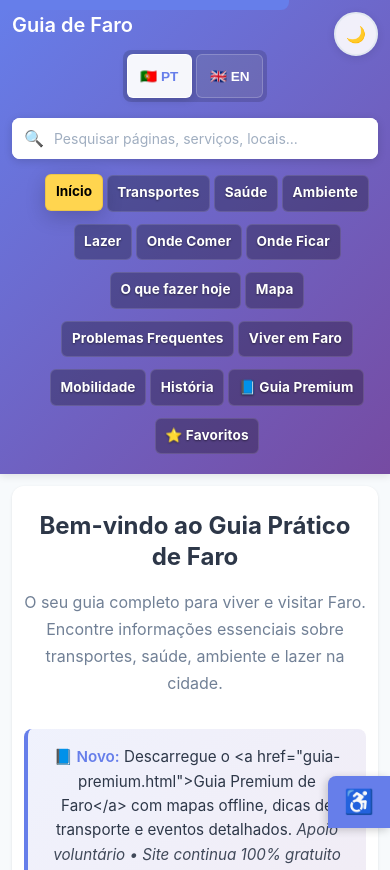
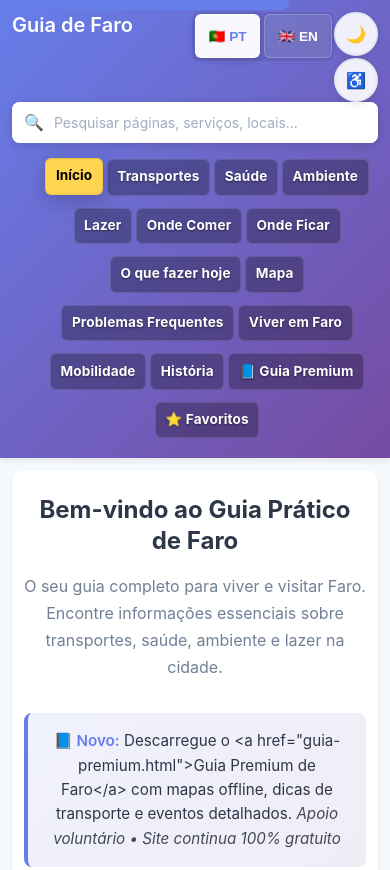
Before and after one commit to papoon/cidadedefaro, a plain HTML site: page index.html in a window 390 px wide. Shown: the top 870 px of the page. Drawn offline with Linux system fonts and the light colour scheme.

Commit message:
fix: acessibility buttton

```diff
--- a/css/accessibility.css
+++ b/css/accessibility.css
@@ -39,35 +39,44 @@
    =================================== */
 
 .accessibility-toolbar {
+    /* Place toolbar next to the dark-mode and lang controls on larger screens.
+       On small screens it will fall back to the side (see media query below). */
     position: fixed;
-    top: 20%;
-    right: 0;
+    /* align under the dark-mode toggle (which is at top:1rem; right:1rem; width:3rem) */
+    right: 1rem;
+    top: calc(1rem + 3rem + 0.5rem);
     z-index: 9999;
+    display: flex;
+    flex-direction: column;
+    align-items: center;
 }
 
 .accessibility-toggle {
-    background: #667eea;
-    color: white;
-    border: none;
-    border-radius: 8px 0 0 8px;
-    padding: 0.75rem 1rem;
-    font-size: 1.5rem;
+    /* Match the visual style of the circular dark-mode toggle on desktop */
+    background: rgba(255, 255, 255, 0.9);
+    color: #2d3748;
+    border: 2px solid #e2e8f0;
+    border-radius: 50%;
+    width: 3rem;
+    height: 3rem;
+    padding: 0;
+    font-size: 1.25rem;
     cursor: pointer;
-    box-shadow: -2px 2px 8px rgba(0, 0, 0, 0.2);
+    box-shadow: 0 2px 8px rgba(0, 0, 0, 0.1);
     transition: all 0.3s ease;
     display: flex;
     align-items: center;
-    gap: 0.5rem;
+    justify-content: center;
 }
 
 .accessibility-toggle:hover,
 .accessibility-toggle:focus {
-    background: #5568d3;
-    padding-right: 1.25rem;
+    transform: scale(1.05);
+    background: rgba(245, 245, 245, 0.95);
 }
 
 .accessibility-toggle:focus {
-    outline: 3px solid #fbbf24;
+    outline: 3px solid #667eea;
     outline-offset: 2px;
 }
 
@@ -85,6 +94,28 @@
     visibility: hidden;
     transform: translateX(20px);
     transition: all 0.3s ease;
+}
+
+/* Mobile adjustments: keep the stacked top-right layout but scale controls down */
+@media (max-width: 768px) {
+    .accessibility-toolbar {
+        /* remain top-right and stacked under the dark-mode toggle */
+        right: 0.75rem;
+        top: calc(0.75rem + 2.5rem + 0.4rem);
+    }
+
+    .accessibility-toggle {
+        width: 2.5rem;
+        height: 2.5rem;
+        font-size: 1rem;
+    }
+
+    .accessibility-menu {
+        /* keep the menu positioned relative to the toggle */
+        right: 100%;
+        top: 0;
+        min-width: 260px;
+    }
 }
 
 .accessibility-menu.show {
@@ -441,26 +472,26 @@ body a:hover {
    =================================== */
 
 @media (max-width: 768px) {
+    /* Keep the toolbar stacked below the dark-mode toggle on mobile instead of moving it to bottom */
     .accessibility-toolbar {
-        top: auto;
-        bottom: 1rem;
-        right: 0;
+        right: 0.75rem;
+        top: calc(0.75rem + 2.5rem + 0.4rem);
     }
 
     .accessibility-menu {
-        bottom: 100%;
-        top: auto;
-        right: 0;
-        border-radius: 8px 8px 0 0;
-        max-width: calc(100vw - 2rem);
+        /* position the menu to the left of the toggle when opened */
+        right: 100%;
+        top: 0;
+        border-radius: 8px 0 0 8px;
+        max-width: calc(100vw - 3.5rem);
     }
 
     .accessibility-menu.show {
-        transform: translateY(0);
+        transform: translateX(0);
     }
 
     .accessibility-toggle {
-        border-radius: 8px 0 0 0;
+        border-radius: 50%;
     }
 }
 
--- a/css/style.css
+++ b/css/style.css
@@ -1114,6 +1114,8 @@ footer p {
 @media (max-width: 768px) {
     .search-container {
         max-width: 100%;
+        /* avoid overlap with fixed top controls (dark-mode, lang, accessibility) */
+        margin-top: 5rem;
     }
 
     .search-input {
@@ -1158,6 +1160,11 @@ footer p {
     .search-input {
         padding: 0.625rem 2.5rem 0.625rem 2.5rem;
         font-size: 0.875rem;
+    }
+
+    /* slightly larger offset for very small screens */
+    .search-container {
+        margin-top: 4rem;
     }
 
     .search-icon {
@@ -1278,6 +1285,11 @@ footer p {
     border-radius: 8px;
     width: fit-content;
     margin-left: auto;
+    /* On larger screens place the language switcher near the dark-mode toggle */
+    position: fixed;
+    top: 1rem;
+    right: calc(1rem + 3.5rem);
+    z-index: 9998;
 }
 
 #lang-switcher button {
@@ -1316,7 +1328,13 @@ footer p {
 /* Responsive language switcher */
 @media (max-width: 768px) {
     #lang-switcher {
-        margin: 0 auto 1rem auto;
+        /* keep the top-right fixed arrangement on mobile, but use smaller spacing */
+        position: fixed;
+        top: 0.75rem;
+        right: calc(0.75rem + 2.75rem);
+        margin: 0;
+        padding: 0.15rem;
+        background: rgba(0,0,0,0.08);
     }
 
     #lang-switcher button {
```
